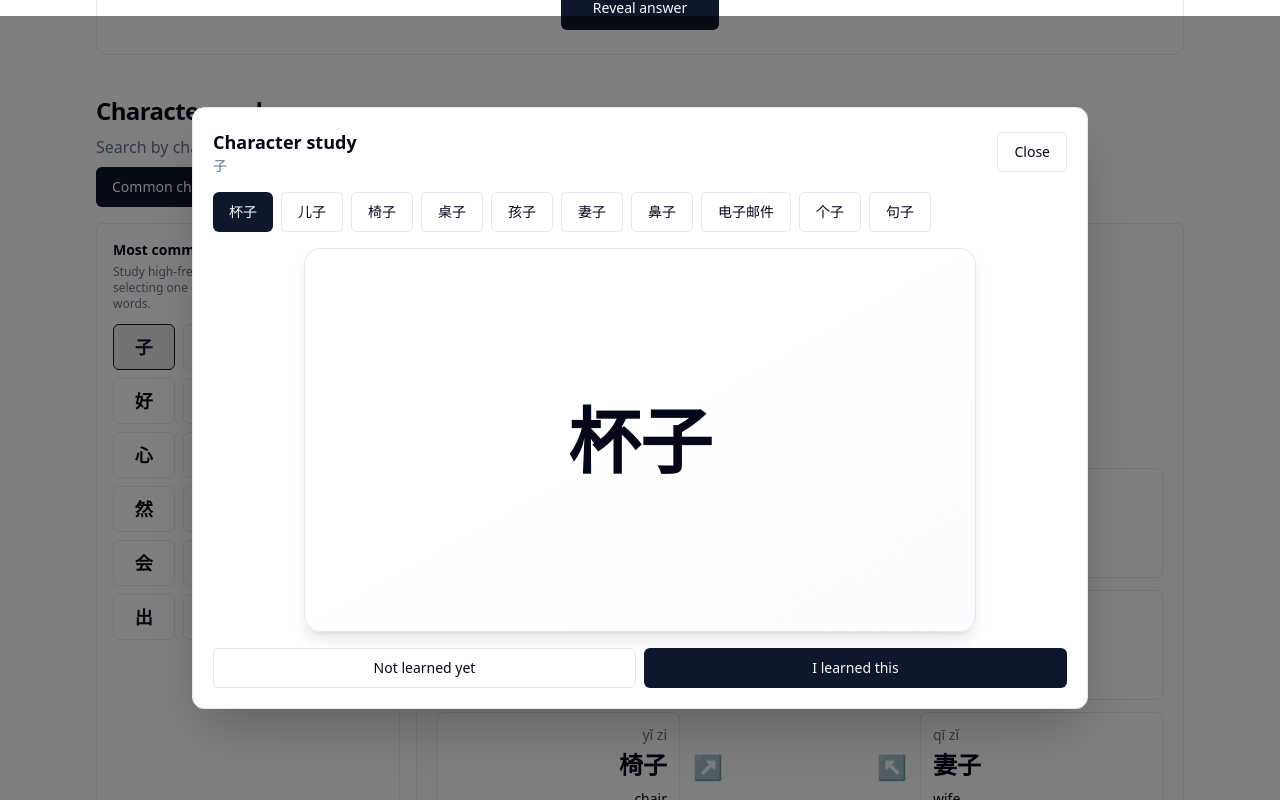
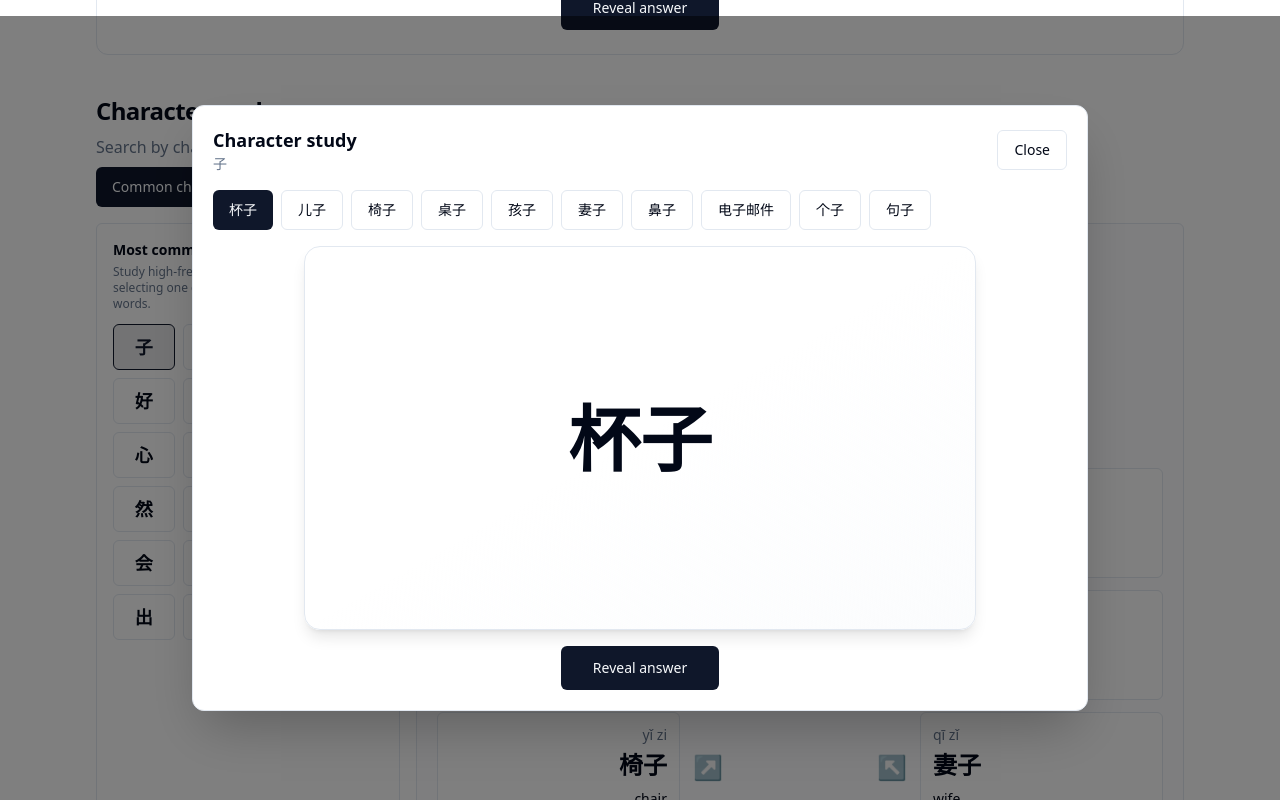
Before and after one commit to karamokoisrael/hsk-index, a Next.js app: page /en in a window 1280 px wide. Both pictures are taken after a click on the button "Open study flashcard". Shown: the part 697-1497 px from the top of the page. Built offline with nearby package versions, Linux system fonts and the light colour scheme.

Commit message:
refactor: add flashcard grading options and reveal answer functionality in CharacterMap

```diff
--- a/src/app/[locale]/(auth)/dashboard/character-map/page.tsx
+++ b/src/app/[locale]/(auth)/dashboard/character-map/page.tsx
@@ -6,6 +6,7 @@ import { TitleBar } from '@/features/dashboard/TitleBar';
 
 const CharacterMapPage = () => {
   const t = useTranslations('CharacterMap');
+  const flashcardsT = useTranslations('Flashcards');
 
   return (
     <>
@@ -25,9 +26,12 @@ const CharacterMapPage = () => {
             relatedWords: t('related_words'),
             openStudy: t('open_study'),
             studyCharacter: t('study_character'),
-            markLearned: t('mark_learned'),
-            markNotLearned: t('mark_not_learned'),
             close: t('close'),
+            revealAnswer: flashcardsT('reveal_answer'),
+            gradeAgain: flashcardsT('grade_again'),
+            gradeHard: flashcardsT('grade_hard'),
+            gradeGood: flashcardsT('grade_good'),
+            gradeEasy: flashcardsT('grade_easy'),
             answer: t('answer'),
             example: t('example'),
             searchPlaceholder: t('search_placeholder'),
--- a/src/app/[locale]/(unauth)/page.tsx
+++ b/src/app/[locale]/(unauth)/page.tsx
@@ -82,9 +82,12 @@ const IndexPage = async (props: { params: { locale: string } }) => {
                 relatedWords: characterMapT('related_words'),
                 openStudy: characterMapT('open_study'),
                 studyCharacter: characterMapT('study_character'),
-                markLearned: characterMapT('mark_learned'),
-                markNotLearned: characterMapT('mark_not_learned'),
                 close: characterMapT('close'),
+                revealAnswer: flashcardsT('reveal_answer'),
+                gradeAgain: flashcardsT('grade_again'),
+                gradeHard: flashcardsT('grade_hard'),
+                gradeGood: flashcardsT('grade_good'),
+                gradeEasy: flashcardsT('grade_easy'),
                 answer: characterMapT('answer'),
                 example: characterMapT('example'),
                 searchPlaceholder: characterMapT('search_placeholder'),
--- a/src/features/character-map/CharacterMap.tsx
+++ b/src/features/character-map/CharacterMap.tsx
@@ -7,7 +7,7 @@ import { Input } from '@/components/ui/input';
 import { getCharacterMapItems, getPrimaryMeaning, hskWords } from '@/data/hskWords';
 import { FlashcardDisplay } from '@/features/flashcards/FlashcardDisplay';
 import { useFlashcardsStore } from '@/stores/useFlashcardsStore';
-import type { HskWord } from '@/types/Hsk';
+import type { HskWord, ReviewGrade } from '@/types/Hsk';
 
 const characterMapItems = getCharacterMapItems();
 const chineseCharRegex = /[\u4E00-\u9FFF]/;
@@ -59,9 +59,12 @@ export const CharacterMap = (props: {
     relatedWords: string;
     openStudy: string;
     studyCharacter: string;
-    markLearned: string;
-    markNotLearned: string;
     close: string;
+    revealAnswer: string;
+    gradeAgain: string;
+    gradeHard: string;
+    gradeGood: string;
+    gradeEasy: string;
     answer: string;
     example: string;
     searchPlaceholder: string;
@@ -149,14 +152,22 @@ export const CharacterMap = (props: {
     [selectedStudyWordId, studyWords],
   );
 
-  const markStudyWord = (grade: 'again' | 'easy') => {
+  const markStudyWord = (grade: ReviewGrade) => {
     if (!selectedStudyWord) {
       return;
     }
 
     reviewWord(selectedStudyWord.id, grade, new Date());
-    setIsStudyOpen(false);
     setIsStudyRevealed(false);
+
+    const currentIndex = studyWords.findIndex(word => word.id === selectedStudyWord.id);
+    if (currentIndex >= 0 && studyWords.length > 1) {
+      const nextIndex = (currentIndex + 1) % studyWords.length;
+      const nextWord = studyWords[nextIndex];
+      if (nextWord) {
+        setSelectedStudyWordId(nextWord.id);
+      }
+    }
   };
 
   const branchWords = relatedWords.slice(0, 6);
@@ -364,14 +375,30 @@ export const CharacterMap = (props: {
               }}
             />
 
-            <div className="grid grid-cols-1 gap-2 sm:grid-cols-2">
-              <Button type="button" variant="outline" onClick={() => markStudyWord('again')}>
-                {props.labels.markNotLearned}
-              </Button>
-              <Button type="button" onClick={() => markStudyWord('easy')}>
-                {props.labels.markLearned}
-              </Button>
-            </div>
+            {!isStudyRevealed && (
+              <div className="flex justify-center">
+                <Button type="button" size="lg" onClick={() => setIsStudyRevealed(true)}>
+                  {props.labels.revealAnswer}
+                </Button>
+              </div>
+            )}
+
+            {isStudyRevealed && (
+              <div className="grid grid-cols-2 gap-2 sm:grid-cols-4 sm:gap-3">
+                <Button type="button" variant="outline" className="w-full" onClick={() => markStudyWord('again')}>
+                  {props.labels.gradeAgain}
+                </Button>
+                <Button type="button" variant="outline" className="w-full" onClick={() => markStudyWord('hard')}>
+                  {props.labels.gradeHard}
+                </Button>
+                <Button type="button" variant="outline" className="w-full" onClick={() => markStudyWord('good')}>
+                  {props.labels.gradeGood}
+                </Button>
+                <Button type="button" variant="outline" className="w-full" onClick={() => markStudyWord('easy')}>
+                  {props.labels.gradeEasy}
+                </Button>
+              </div>
+            )}
           </div>
         </div>
       )}
```
